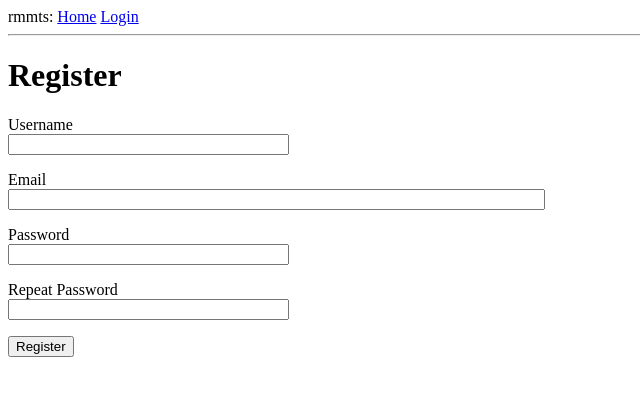
After one commit to markblack96/rmmts, a Flask app: template app/templates/register.html in a window 1280 px wide. The commit adds this page. Shown: the top 396 px of the page, without its empty margins (0-640 px from the left). Run offline with Flask 2, Linux system fonts and the light colour scheme; the template is opened without the code that fills it: values that come from a table or form of the project are taken from there, others are empty.

Commit message:
Making changes

```diff
--- a/app/forms.py
+++ b/app/forms.py
@@ -1,9 +1,28 @@
 from flask_wtf import FlaskForm
 from wtforms import StringField, PasswordField, BooleanField, SubmitField
-from wtforms.validators import DataRequired
+from wtforms.validators import DataRequired, ValidationError, Email, EqualTo
+from app.models import User
+
 
 class LoginForm(FlaskForm):
     username = StringField('Username', validators=[DataRequired()])
     password = PasswordField('Password', validators=[DataRequired()])
     remember_me = BooleanField('Remember Me')
     submit = SubmitField('Sign In')
+
+class RegistrationForm(FlaskForm):
+    username = StringField('Username', validators=[DataRequired()])
+    email = StringField('Email', validators=[DataRequired(), Email()])
+    password = PasswordField('Password', validators=[DataRequired()])
+    password2 = PasswordField('Repeat Password', validators=[DataRequired(), EqualTo('password')])
+    submit = SubmitField('Register')
+
+    def validate_username(self, username):
+        user = User.query.filter_by(username=username.data).first()
+        if user is not None:
+            raise ValidationError('Please use a different username.')
+
+    def validate_email(self, email):
+        user = User.query.filter_by(email=email.data).first()
+        if user is not None:
+            raise ValidationError('Please use a different email address.')
--- a/app/routes.py
+++ b/app/routes.py
@@ -1,8 +1,8 @@
 from flask import render_template, flash, redirect, url_for, request
 from flask_login import login_required, logout_user, current_user, login_user
 from werkzeug.urls import url_parse
-from app import app
-from app.forms import LoginForm
+from app import app, db
+from app.forms import LoginForm, RegistrationForm
 from app.models import User
 
 
@@ -23,9 +23,19 @@ def index():
     ]
     return render_template('index.html', title='Home Page', posts=posts)
 
-@app.route('/register')
+@app.route('/register', methods=['GET', 'POST'])
 def register():
-    pass
+    if current_user.is_authenticated:
+        return redirect(url_for('index'))
+    form = RegistrationForm()
+    if form.validate_on_submit():
+        user = User(username=form.username.data, email=form.email.data)
+        user.set_password(form.password.data)
+        db.session.add(user)
+        db.session.commit()
+        flash('Congratulations! You are now a registered user.')
+        return redirect(url_for('login'))
+    return render_template('register.html', title='Register', form=form)
 
 @app.route('/login', methods=['GET', 'POST'])
 def login():
@@ -48,3 +58,13 @@ def login():
 def logout():
     logout_user()
     return redirect(url_for('index'))
+
+@app.route('/user/<username>')
+@login_required
+def user(username):
+    user = User.query.filter_by(username=username).first_or_404()
+    posts = [
+        {'author': user, 'body': 'Test post #1'},
+        {'author': user, 'body': 'Test post #2'}
+    ]
+    return render_template('user.html', user=user, posts=posts)
--- a/app/templates/base.html
+++ b/app/templates/base.html
@@ -12,6 +12,7 @@
             {% if current_user.is_anonymous %}
             <a href="{{ url_for('login') }}">Login</a>
             {% else %}
+            <a href="{{ url_for('user', username=current_user.username) }}">Profile</a>
             <a href="{{ url_for('logout') }}">Logout</a>
             {% endif %}
         </div>
--- a/app/templates/login.html
+++ b/app/templates/login.html
@@ -21,4 +21,5 @@
         <p>{{ form.remember_me() }} {{ form.remember_me.label }}</p>
         <p>{{ form.submit() }}</p>
     </form>
+    <p>New User? <a href="{{ url_for('register') }}">Click to register!</a></p>
 {% endblock %}
--- /dev/null
+++ b/app/templates/register.html
@@ -0,0 +1,38 @@
+{% extends "base.html" %}
+
+{% block content %}
+    <h1>Register</h1>
+    <form action="" method="post">
+        {{ form.hidden_tag() }}
+        <p>
+            {{ form.username.label }}<br>
+            {{ form.username(size=32) }}<br>
+            {% for error in form.username.errors %}
+            <span style="color: red;">[{{ error }}]</span>
+            {% endfor %}
+        </p>
+        <p>
+            {{ form.email.label }}<br>
+            {{ form.email(size=64) }}<br>
+            {% for error in form.email.errors %}
+            <span style="color: red;">[{{ error }}]</span>
+            {% endfor %}
+        </p>
+        <p>
+            {{ form.password.label }}<br>
+            {{ form.password(size=32) }}<br>
+            {% for error in form.password.errors %}
+            <span style="color: red;">[{{ error }}]</span>
+            {% endfor %}
+        </p>
+        <p>
+            {{ form.password2.label }}<br>
+            {{ form.password2(size=32) }}<br>
+            {% for error in form.password2.errors %}
+            <span style="color: red;">[{{ error }}]</span>
+            {% endfor %}
+        </p>
+
+        <p>{{ form.submit() }}</p>
+    </form>
+{% endblock %}
```
Also changed, not shown: app/templates/user.html (added, +11 -0 lines).
